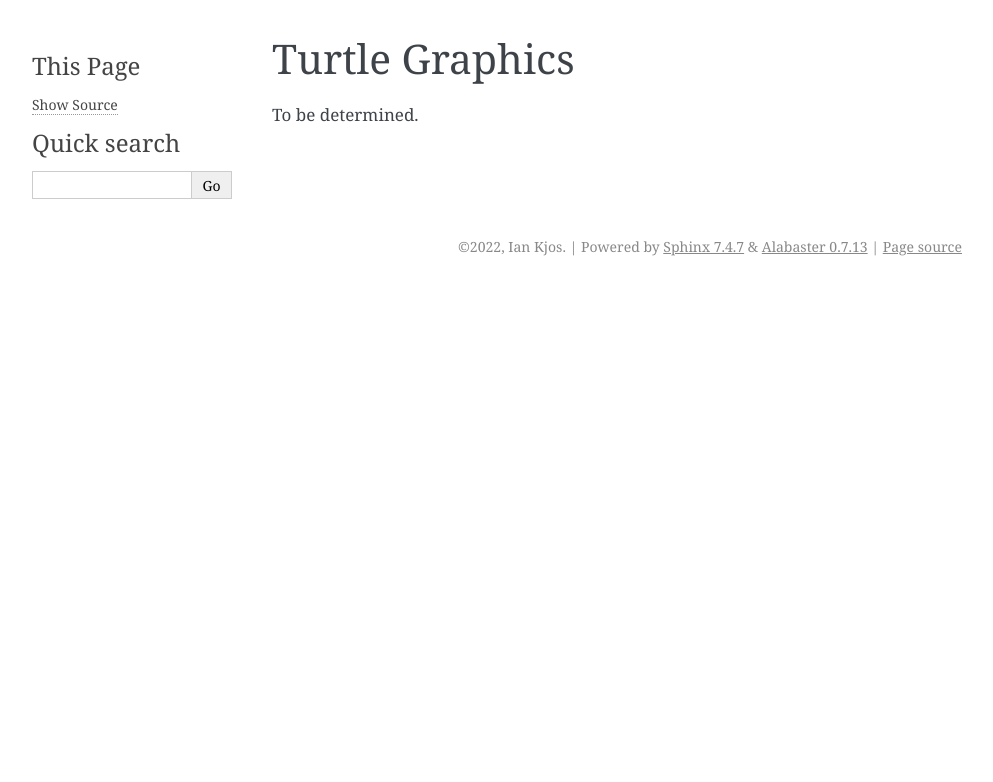
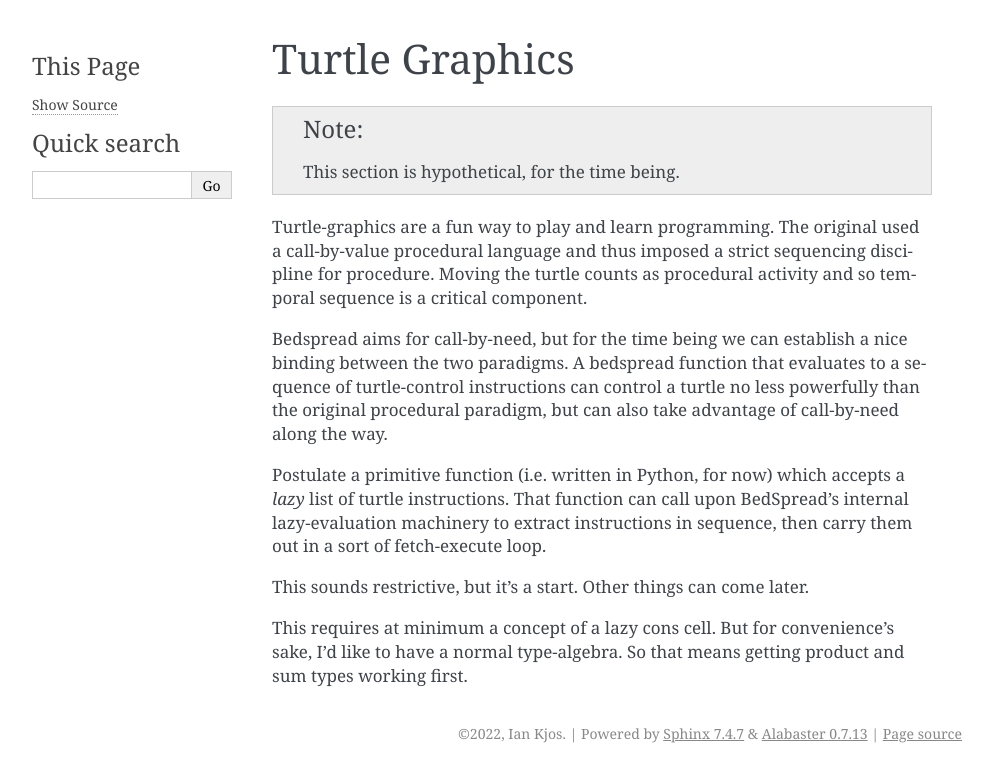
Before and after one commit to kjosib/bedspread, a Sphinx documentation site: the page built from docs/source/turtle.rst, in a window 1280 px wide. Shown: the top 782 px of the page, without its empty margins (148-1141 px from the left). Built offline with Sphinx 7.4.7, drawn with Linux system fonts in a browser that asks for light colours.

Commit message:
Update turtle.rst

```diff
--- a/docs/source/turtle.rst
+++ b/docs/source/turtle.rst
@@ -1,4 +1,25 @@
 Turtle Graphics
 ===================
 
-To be determined.
+.. note::
+	This section is hypothetical, for the time being.
+
+Turtle-graphics are a fun way to play and learn programming.
+The original used a call-by-value procedural language
+and thus imposed a strict sequencing discipline for procedure.
+Moving the turtle counts as procedural activity and so temporal sequence is a critical component.
+
+Bedspread aims for call-by-need, but for the time being we can establish a nice binding between the two paradigms.
+A bedspread function that evaluates to a sequence of turtle-control instructions can
+control a turtle no less powerfully than the original procedural paradigm,
+but can also take advantage of call-by-need along the way.
+
+Postulate a primitive function (i.e. written in Python, for now) which accepts a *lazy* list of turtle instructions.
+That function can call upon BedSpread's internal lazy-evaluation machinery to extract instructions in sequence,
+then carry them out in a sort of fetch-execute loop.
+
+This sounds restrictive, but it's a start. Other things can come later.
+
+This requires at minimum a concept of a lazy cons cell.
+But for convenience's sake, I'd like to have a normal type-algebra.
+So that means getting product and sum types working first.
```
